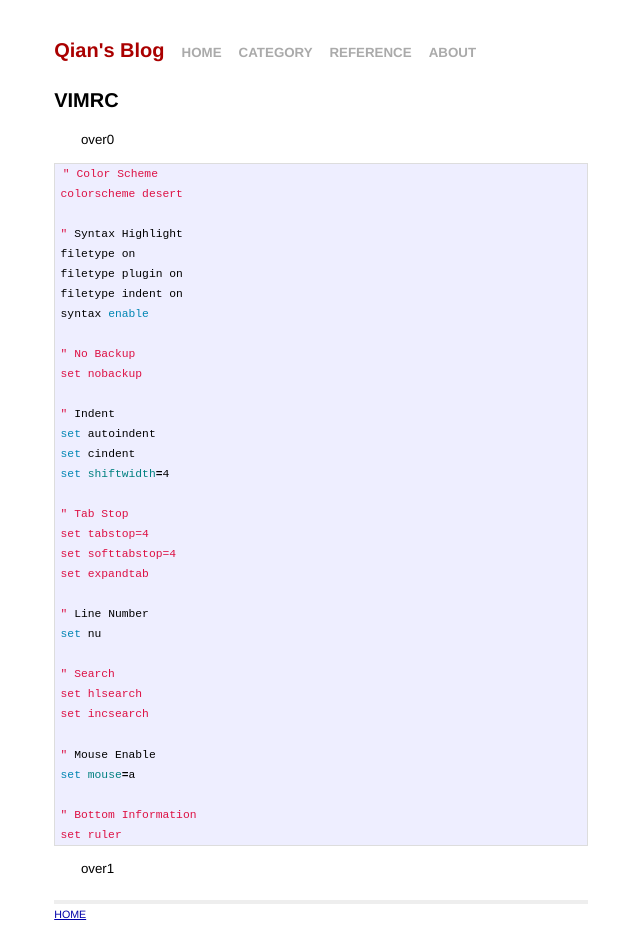
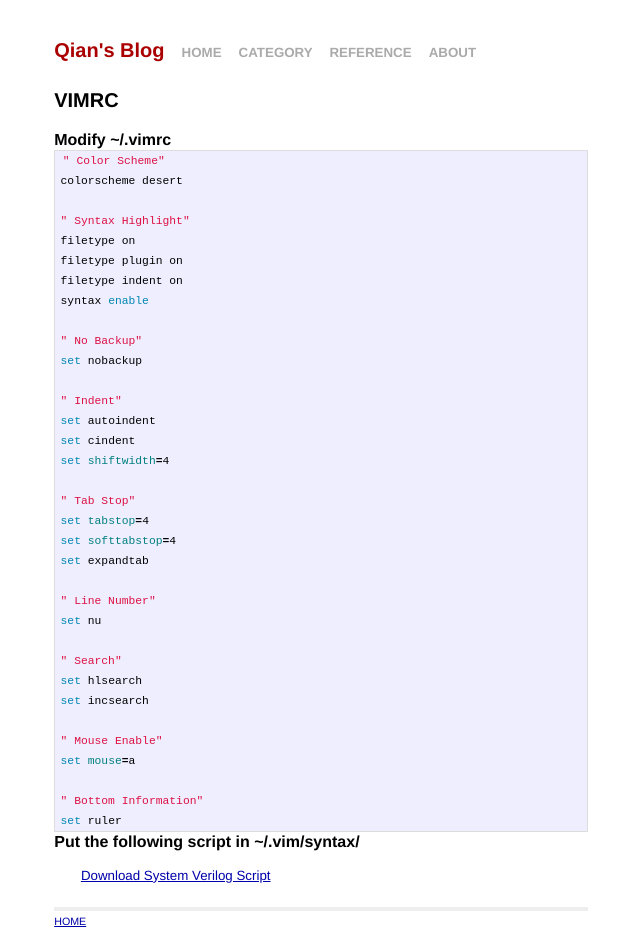
Before and after one commit to jackyuqian/jackyuqian.github.io, a Jekyll site: the page built from _posts/vim/2018-8-28-1_vimrc.md, in a window 1280 px wide. Shown: the whole page, without its empty margins (319-959 px from the left). Built offline with Jekyll 4.4.1, drawn with Linux system fonts in a browser that asks for light colours.

Commit message:
add vimrc

```diff
--- a/_posts/vim/2018-8-28-1_vimrc.md
+++ b/_posts/vim/2018-8-28-1_vimrc.md
@@ -6,42 +6,43 @@ category: VIM
 
 # {{ page.title }}
 
-over0
-
+## Modify ~/.vimrc
 ~~~bash
-" Color Scheme
+" Color Scheme"
 colorscheme desert
 
-" Syntax Highlight
+" Syntax Highlight"
 filetype on
 filetype plugin on
 filetype indent on
 syntax enable
 
-" No Backup
+" No Backup"
 set nobackup
 
-" Indent
+" Indent"
 set autoindent
 set cindent
 set shiftwidth=4
 
-" Tab Stop
+" Tab Stop"
 set tabstop=4
 set softtabstop=4
 set expandtab
 
-" Line Number
+" Line Number"
 set nu
 
-" Search
+" Search"
 set hlsearch
 set incsearch
 
-" Mouse Enable
+" Mouse Enable"
 set mouse=a
 
-" Bottom Information
+" Bottom Information"
 set ruler
 ~~~
-over1
+
+## Put the following script in ~/.vim/syntax/
+[Download System Verilog Script](https://www.vim.org/scripts/script.php?script_id=1573)
```
